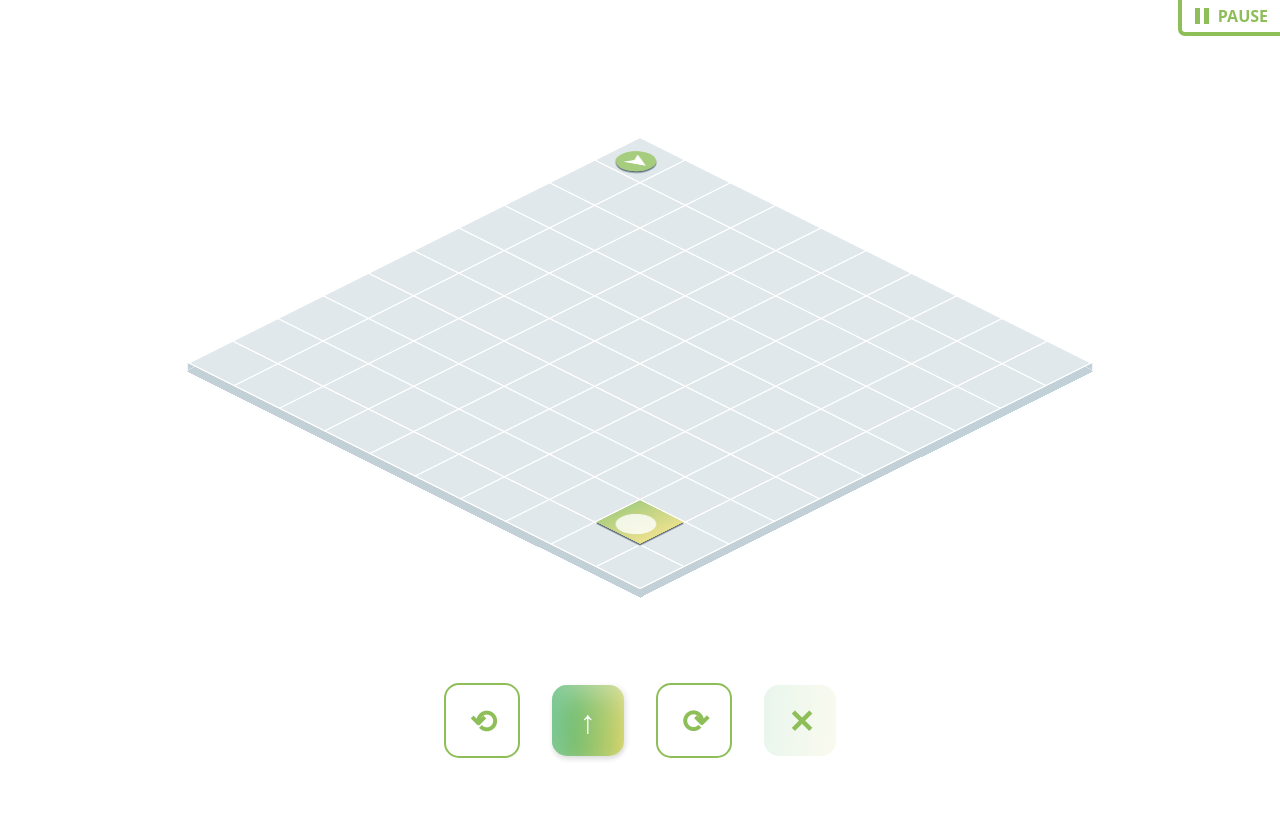
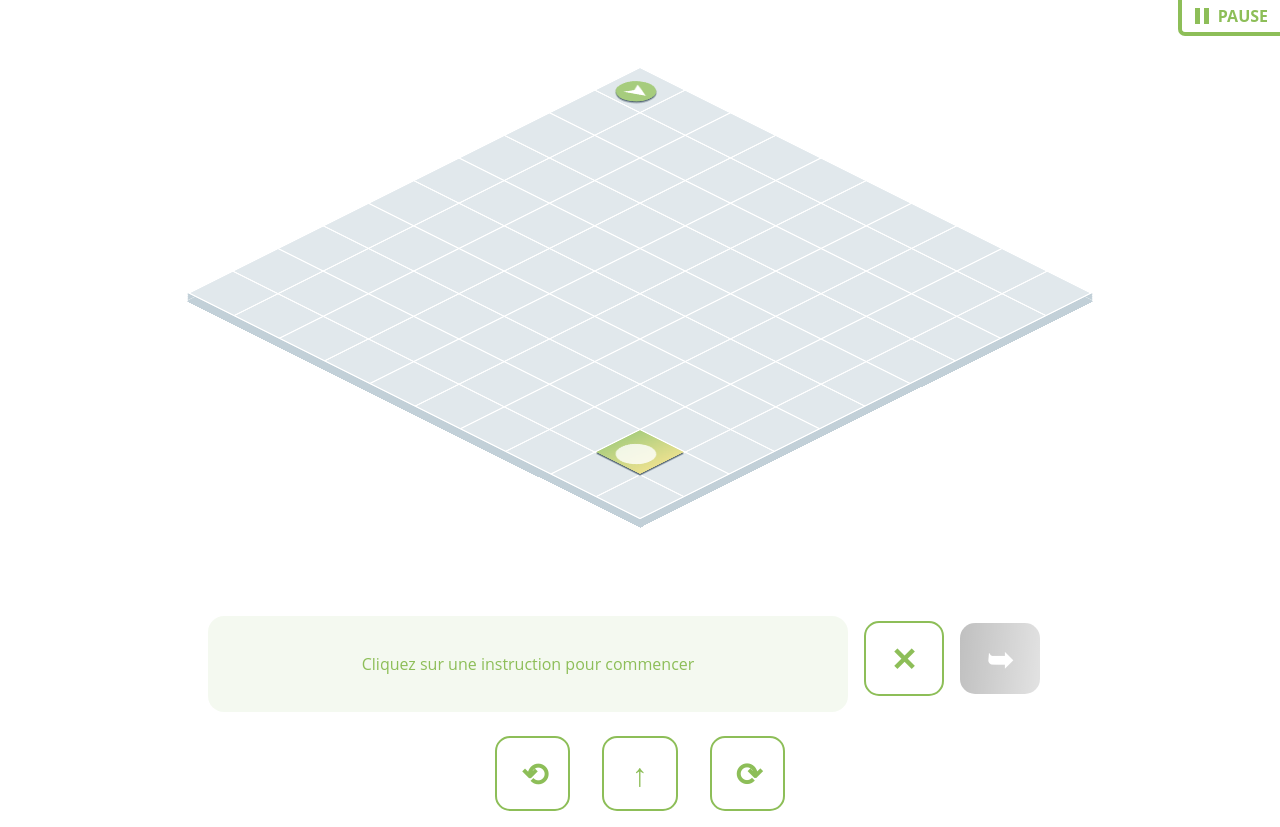
Before and after one commit to Kiclos/filles-du-numerique, a Vue app: page / in a window 1280 px wide. Before the commit the page ends 800 px from the top, so only its background shows below. Built offline with nearby package versions, Linux system fonts and the light colour scheme.

Commit message:
feat[wip]: algorithm game

```diff
--- a/src/assets/scss/_button.scss
+++ b/src/assets/scss/_button.scss
@@ -45,6 +45,14 @@
 
   &:active:after {
     background-color: rgba($black, .2);
+  }
+
+  &:disabled {
+    cursor: not-allowed;
+    pointer-events: none;
+    box-shadow: none !important;
+    filter: grayscale(1);
+    opacity: .5;
   }
 
   @mixin setTextButtonColor($color1, $color2, $text-color) {
--- a/src/assets/scss/_way-out.scss
+++ b/src/assets/scss/_way-out.scss
@@ -109,10 +109,144 @@ $square-size: 4rem;
     }
   }
 
+  &__interface {
+    display: flex;
+    flex-direction: column;
+    align-items: center;
+    justify-content: flex-start;
+    width: 100%;
+  }
+
+  &__instructions {
+    position: absolute;
+    bottom: -.5rem;
+    left: 0;
+    width: 50vw;
+    max-height: 100vh;
+    display: flex;
+    justify-content: flex-start;
+    align-items: flex-start;
+    flex-wrap: wrap;
+    overflow: hidden;
+    border-radius: 1rem;
+    padding: 0 .5rem;
+    background-color: rgba(lighten($light-green, 40%), .75);
+    transition: .5s;
+
+    &.-reduced {
+      max-height: 6rem;
+    }
+
+    &__reduced {
+      position: absolute;
+      top: 0;
+      right: 0;
+      padding: .25rem .75rem .25rem .5rem;
+      border-top: none;
+      border-right: none;
+      border-left: 2px solid $light-green;
+      border-bottom: 2px solid $light-green;
+      border-bottom-left-radius: 5px;
+      background: none;
+      color: $light-green;
+      font-size: .8rem;
+      cursor: pointer;
+      transition: .3s;
+
+      &:hover {
+        background: $light-green;
+        color: lighten($light-green, 50%)
+      }
+
+      &:active {
+        background: darken($light-green, 10%);
+        color: lighten($light-green, 50%)
+      }
+    }
+
+    &__container {
+      position: relative;
+      display: flex;
+      justify-content: flex-start;
+      align-items: center;
+      margin-bottom: 1rem;
+      padding: 0 2rem;
+      padding-left: 50%;
+
+      .dt-button {
+        position: relative;
+        font-size: 2rem;
+        text-align: center;
+        margin-left: 1rem;
+        width: 5rem;
+      }
+    }
+
+    &__none {
+      display: flex;
+      justify-content: center;
+      align-items: center;
+      height: 4rem;
+      margin: 1rem;
+      color: $light-green;
+      white-space: nowrap;
+      width: 100%;
+    }
+
+    .dt-button {
+      position: relative;
+      font-size: 2rem;
+      text-align: center;
+      margin: 1rem .5rem;
+      white-space: nowrap;
+      cursor: move;
+      height: 4rem;
+      width: auto;
+      border: 2px solid $white;
+
+      &.-text {
+        background: rgba($green, 0.1);
+        border: 2px solid transparent;
+      }
+
+      &:hover {
+        border-color: desaturate($red, 10%);
+
+        .dt-way-out__instructions__delete-button {
+          height: 100%;
+          width: 100%;
+          border-radius: 5px;
+          background-color: desaturate($red, 15%);
+        }
+      }
+    }
+
+    &__delete-button {
+      position: absolute;
+      top: 0;
+      right: 0;
+      height: 1.5rem;
+      width: 1.5rem;
+      font-size: 1rem;
+      background-color: $light-green;
+      color: $white;
+      border: none;
+      border-bottom-left-radius: 5px;
+      cursor: pointer!important;
+      z-index: 1;
+      transition: .3s;
+
+      &:active {
+        background-color: darken(desaturate($red, 15%), 10%);
+      }
+    }
+  }
+
   &__commands {
     display: flex;
     justify-content: center;
     align-items: center;
+    padding-bottom: 1rem;
 
     .dt-button {
       font-size: 2rem;
--- a/src/components/Games/FindTheWayOut.vue
+++ b/src/components/Games/FindTheWayOut.vue
@@ -10,18 +10,44 @@
         </div>
       </div>
     </div>
-    <div class="dt-way-out__commands">
-      <button class="dt-button -outlined -green" @click="rotateLeft()">⟲</button>
-      <button class="dt-button -green" @click="goForward()">↑</button>
-      <button class="dt-button -outlined -green" @click="rotateRight()">⟳</button>
-      <button class="dt-button -text -green" @click="reset()">✕</button>
-    </div>
-  </div>
+   <div class="dt-way-out__interface">
+     <div class="dt-way-out__instructions__container">
+       <div class="dt-way-out__instructions" :class="{ '-reduced': isReduced }">
+         <button class="dt-way-out__instructions__reduced" @click="isReduced = !isReduced" v-if="instructions.length > 0">
+           {{ isReduced ? 'Agrandir' : 'Réduire' }}
+         </button>
+         <div class="dt-way-out__instructions__none" v-if="instructions.length === 0">
+           Cliquez sur une instruction pour commencer
+         </div>
+         <div v-for="(instruction, index) in instructions"
+              :key="instruction"
+              class="dt-button -green"
+              :class="[ { '-text': index < executionIndex }, { '-outlined': index > executionIndex }]">
+           <template v-if="instruction === 0">↑</template>
+           <template v-if="instruction === 1">⟲</template>
+           <template v-if="instruction === 2">⟳</template>
+           <button class="dt-way-out__instructions__delete-button"
+                   aria-label="delete"
+                   @click.stop="instructions.splice(index, 1)" v-if="(index > executionIndex) && !executing">✕</button>
+         </div>
+       </div>
+       <button class="dt-button -outlined -green" :disabled="executing" @click="instructions.splice(0)">✕</button>
+       <button class="dt-button -green" :disabled="instructions.length === 0 || executing" @click="executeInstructions()">➥</button>
+     </div>
+     <div class="dt-way-out__commands">
+     </div>
+     <div class="dt-way-out__commands">
+       <button class="dt-button -outlined -green" :disabled="executing" @click="instructions.push(1)">⟲</button>
+       <button class="dt-button -outlined -green" :disabled="executing" @click="instructions.push(0)">↑</button>
+       <button class="dt-button -outlined -green" :disabled="executing" @click="instructions.push(2)">⟳</button>
+     </div>
+   </div>
+   </div>
 </template>
 
 <script lang="ts">
 /* eslint-disable object-curly-newline */
-import { computed, defineComponent, reactive } from 'vue';
+import { computed, defineComponent, reactive, ref } from 'vue';
 import PauseMenu from '@/components/GamesUI/PauseMenu/PauseMenu.vue';
 
 export default defineComponent({
@@ -43,7 +69,14 @@ export default defineComponent({
       orientation: PawnOrientation,
     }
 
+    // eslint-disable-next-line no-shadow
+    enum PawnInstruction { moveForward, rotateLeft, rotateRight }
+
     const pawn: Pawn = reactive<Pawn>({ x: 0, y: 0, orientation: PawnOrientation.right });
+    const instructions: PawnInstruction [] = reactive<PawnInstruction []>([]);
+    const executionIndex = ref<number>(-1);
+    const executing = ref<boolean>(false);
+    const isReduced = ref<boolean>(false);
 
     const getPawnStyle = computed(() => ({ top: `${pawn.y * 4}rem`, left: `${pawn.x * 4}rem` }));
 
@@ -107,13 +140,43 @@ export default defineComponent({
       pawn.orientation = PawnOrientation.right;
     }
 
+    function executeInstruction(instruction: PawnInstruction): void {
+      // eslint-disable-next-line default-case
+      switch (instruction) {
+        case PawnInstruction.moveForward:
+          goForward();
+          break;
+        case PawnInstruction.rotateRight:
+          rotateRight();
+          break;
+        case PawnInstruction.rotateLeft:
+          rotateLeft();
+          break;
+      }
+    }
+
+    function executeInstructions(): void {
+      reset();
+      executing.value = true;
+      const execution = setInterval(() => {
+        if (executionIndex.value === instructions.length - 1) {
+          executing.value = false;
+          clearInterval(execution);
+          executionIndex.value = -2;
+        }
+        executionIndex.value += 1;
+        executeInstruction(instructions[executionIndex.value]);
+      }, 500);
+    }
+
     return {
       pawn,
+      instructions,
+      executionIndex,
       getPawnStyle,
-      goForward,
-      rotateRight,
-      rotateLeft,
-      reset,
+      executeInstructions,
+      executing,
+      isReduced,
     };
   },
 });
```
